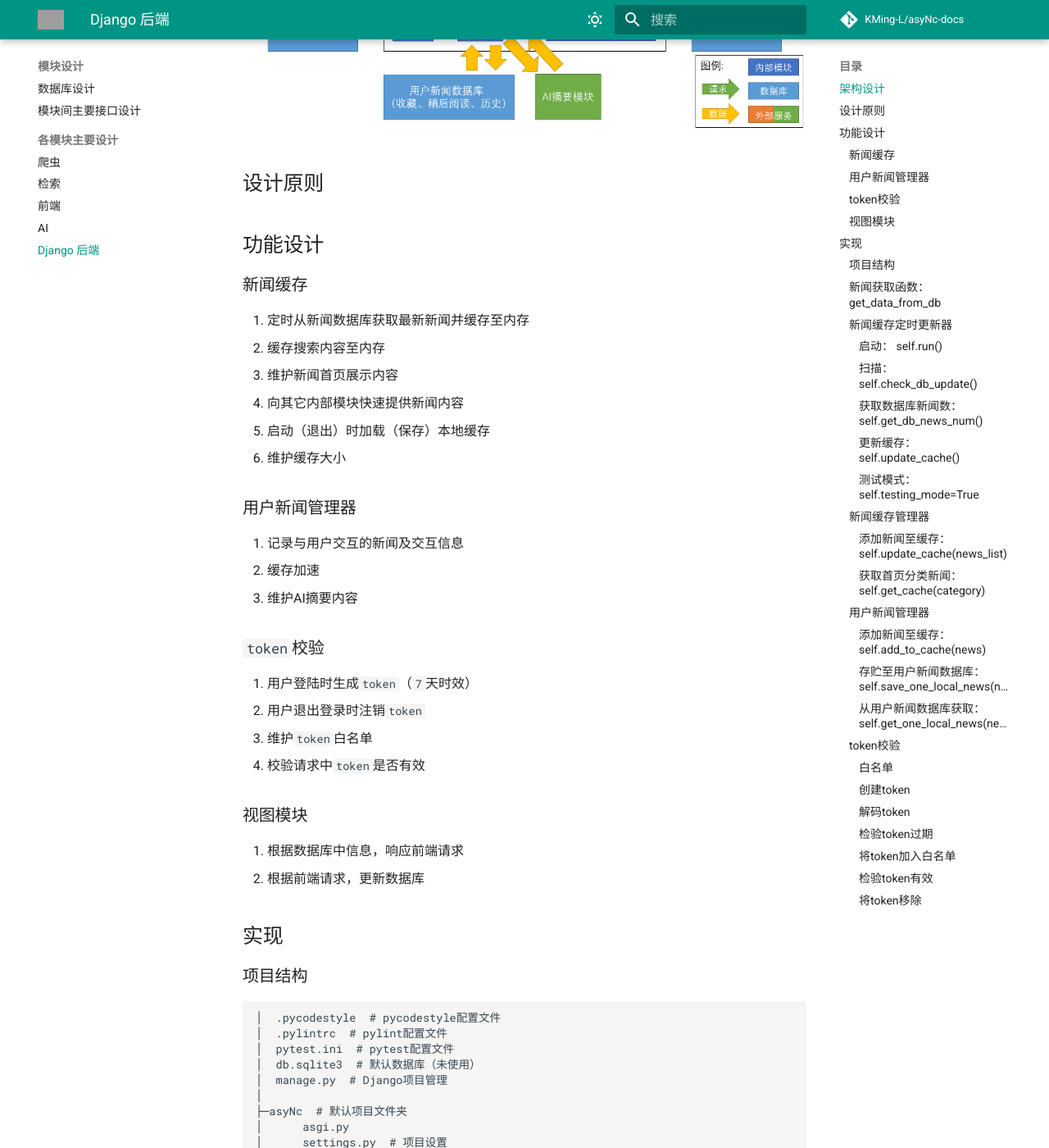
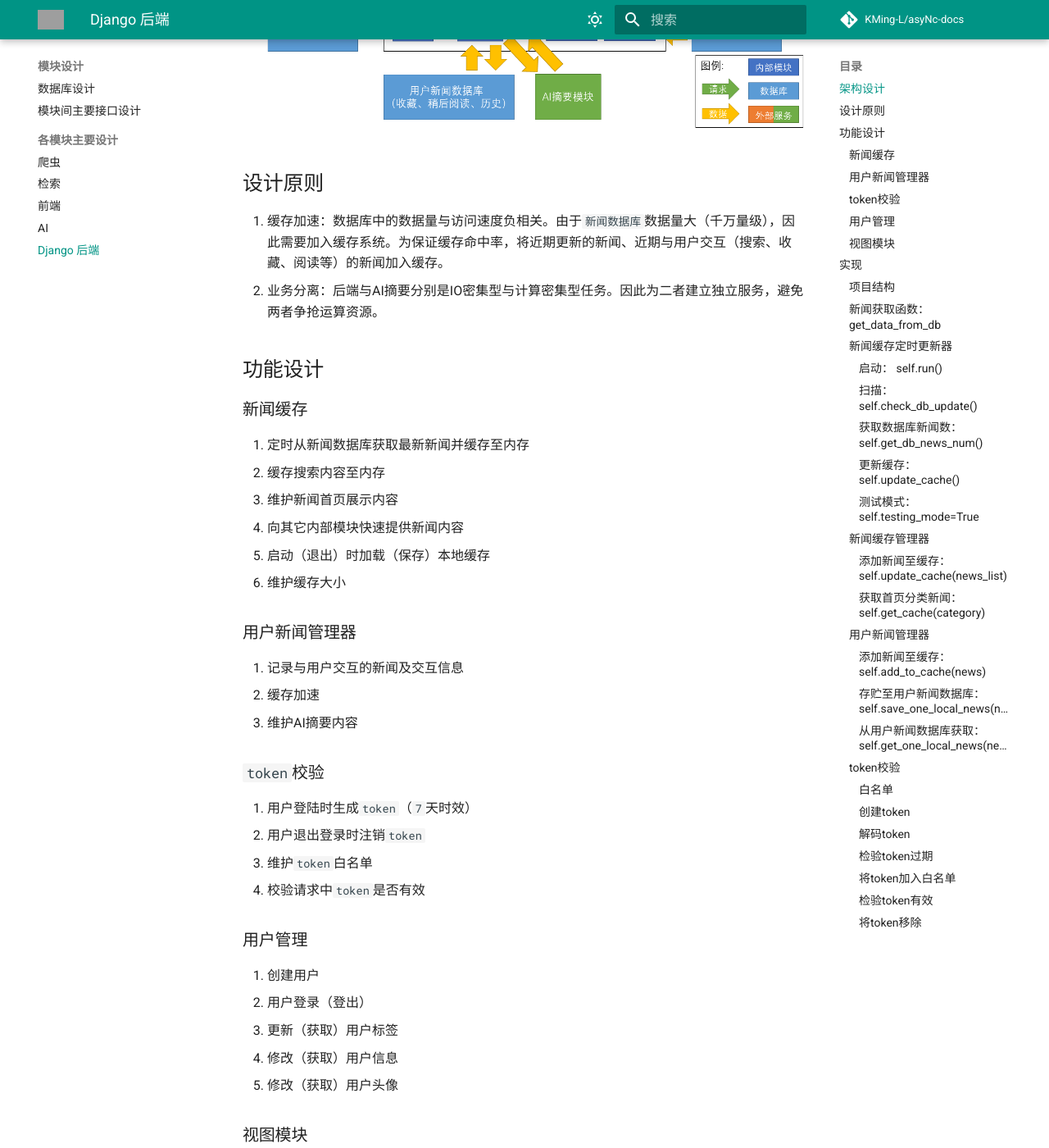
Before and after one commit to KMing-L/asyNc-docs, an MkDocs documentation site: the page built from docs/modules/django.md, in a window 1280 px wide and 1400 px high, scrolled down 507 px. Shown: the whole window at 82% size. Built offline with MkDocs 1.6.1 and Material for MkDocs 9.7.7, drawn with Linux system fonts in a browser that asks for light colours; comment, search, counter and statistics services are not loaded; grey boxes are pictures that could not be loaded.

Commit message:
docs: update django

```diff
--- a/docs/modules/django.md
+++ b/docs/modules/django.md
@@ -5,6 +5,10 @@
 ![后端整体设计](../images/后端.png)
 
 ## 设计原则
+
+1. 缓存加速：数据库中的数据量与访问速度负相关。由于`新闻数据库`数据量大（千万量级），因此需要加入缓存系统。为保证缓存命中率，将近期更新的新闻、近期与用户交互（搜索、收藏、阅读等）的新闻加入缓存。
+2. 业务分离：后端与AI摘要分别是IO密集型与计算密集型任务。因此为二者建立独立服务，避免两者争抢运算资源。
+
 
 ## 功能设计
 
@@ -26,6 +30,13 @@
 2. 用户退出登录时注销`token`
 3. 维护`token`白名单
 4. 校验请求中`token`是否有效
+
+### 用户管理
+1. 创建用户
+2. 用户登录（登出）
+3. 更新（获取）用户标签
+4. 修改（获取）用户信息
+5. 修改（获取）用户头像
 
 ### 视图模块
 1. 根据数据库中信息，响应前端请求
```
Also changed, not shown: docs/images/后端.png.
